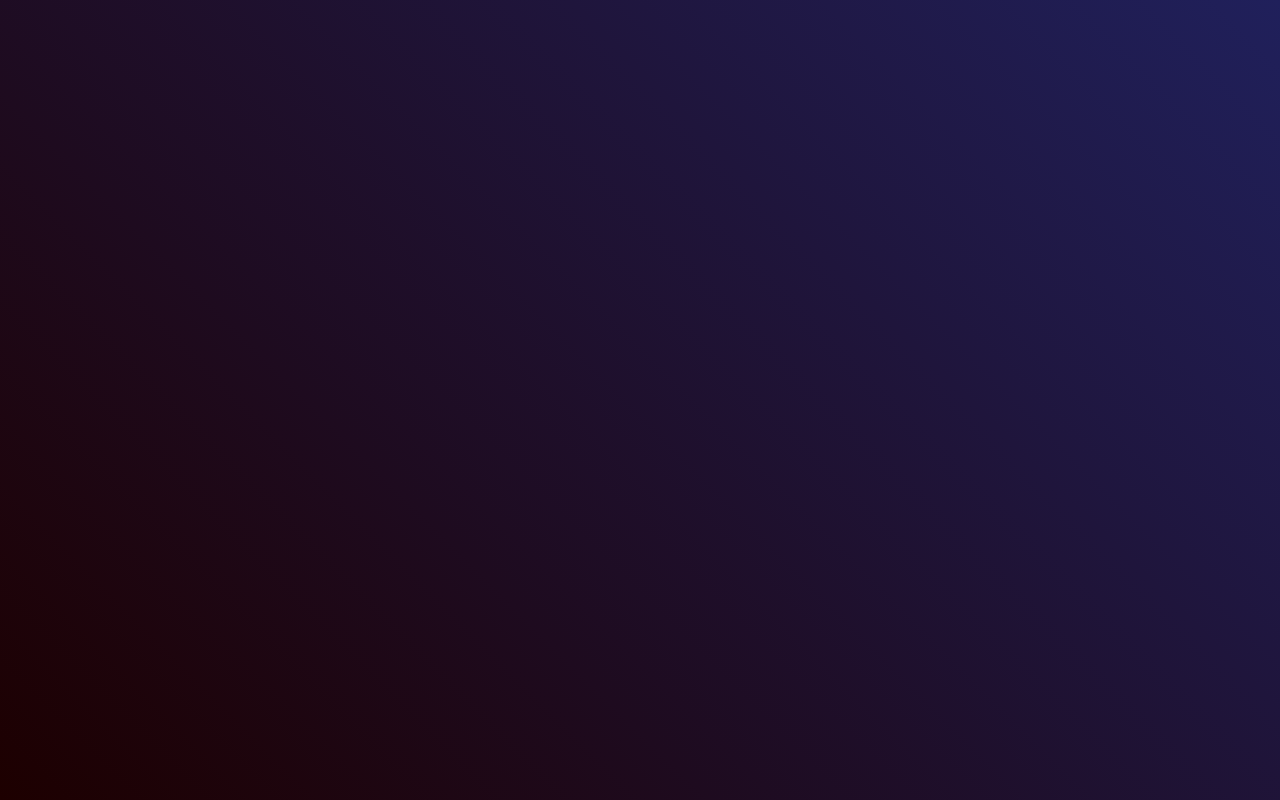
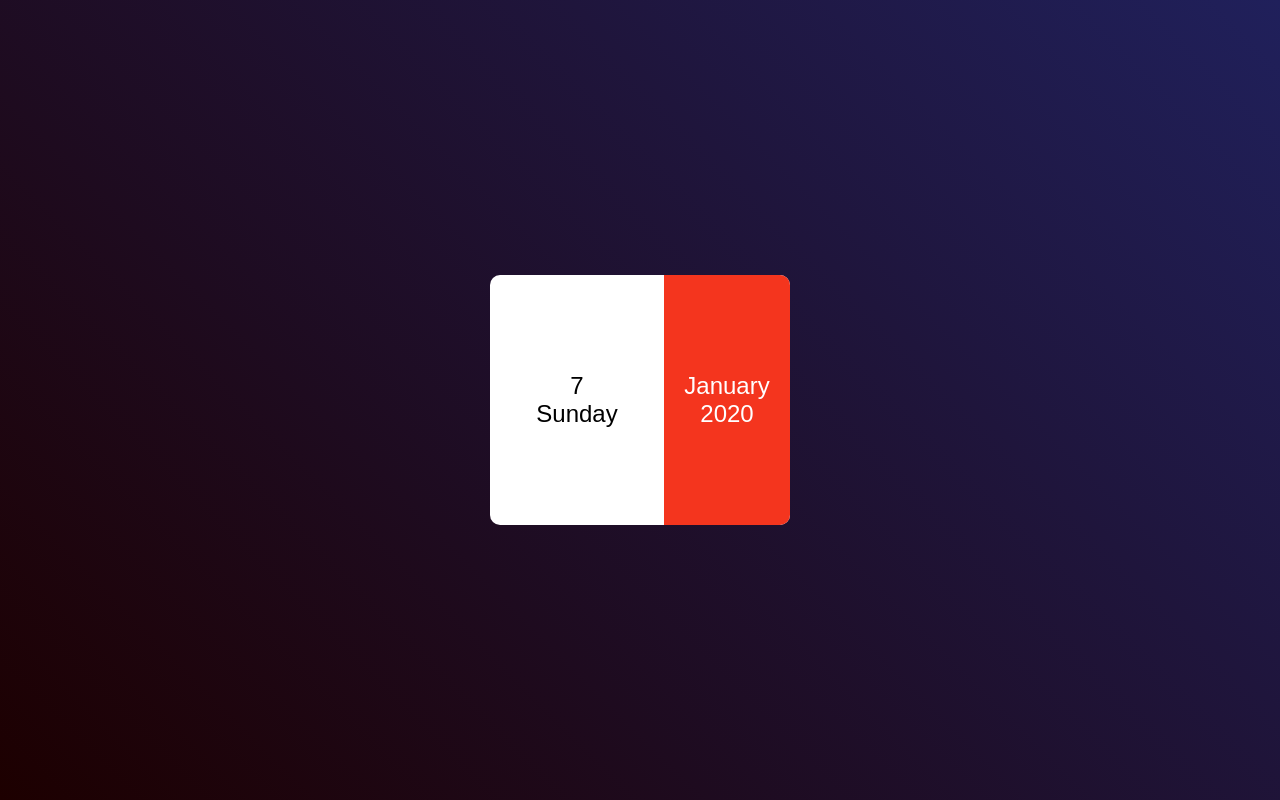
Before and after one commit to Khang8078/mini-calendar, a plain HTML site: page index.html in a window 1280 px wide. Drawn offline with Linux system fonts and the light colour scheme.

Commit message:
set up html n css files

```diff
--- a/index.html
+++ b/index.html
@@ -7,6 +7,30 @@
     <link rel="stylesheet" href="style.css">
 </head>
 <body>
-    <div class="hero"></div>
+    <div class="hero">
+        <div class="calendar">
+            <div class="left">
+                <p id="date">01</p>
+                <p id="day">Sunday</p>
+            </div>
+            <div class="right">
+                <p id="month">January</p>
+                <p id="year">2020</p>
+            </div>
+
+        </div>
+    </div>
+
+<script>
+const date = document.getElementById("date");
+const day= document.getElementById("day");
+const month = document.getElementById("month");
+const year = document.getElementById("year");
+
+const today = new Date();
+
+date.innerHTML = today.getDate();
+
+</script>
 </body>
 </html>
--- a/style.css
+++ b/style.css
@@ -27,6 +27,7 @@
     width: 50%;
     height: 100%;
     display: flex;
+    flex-direction: column;
     align-items: center;
     justify-content: center;
     font-size: 24px;
```
